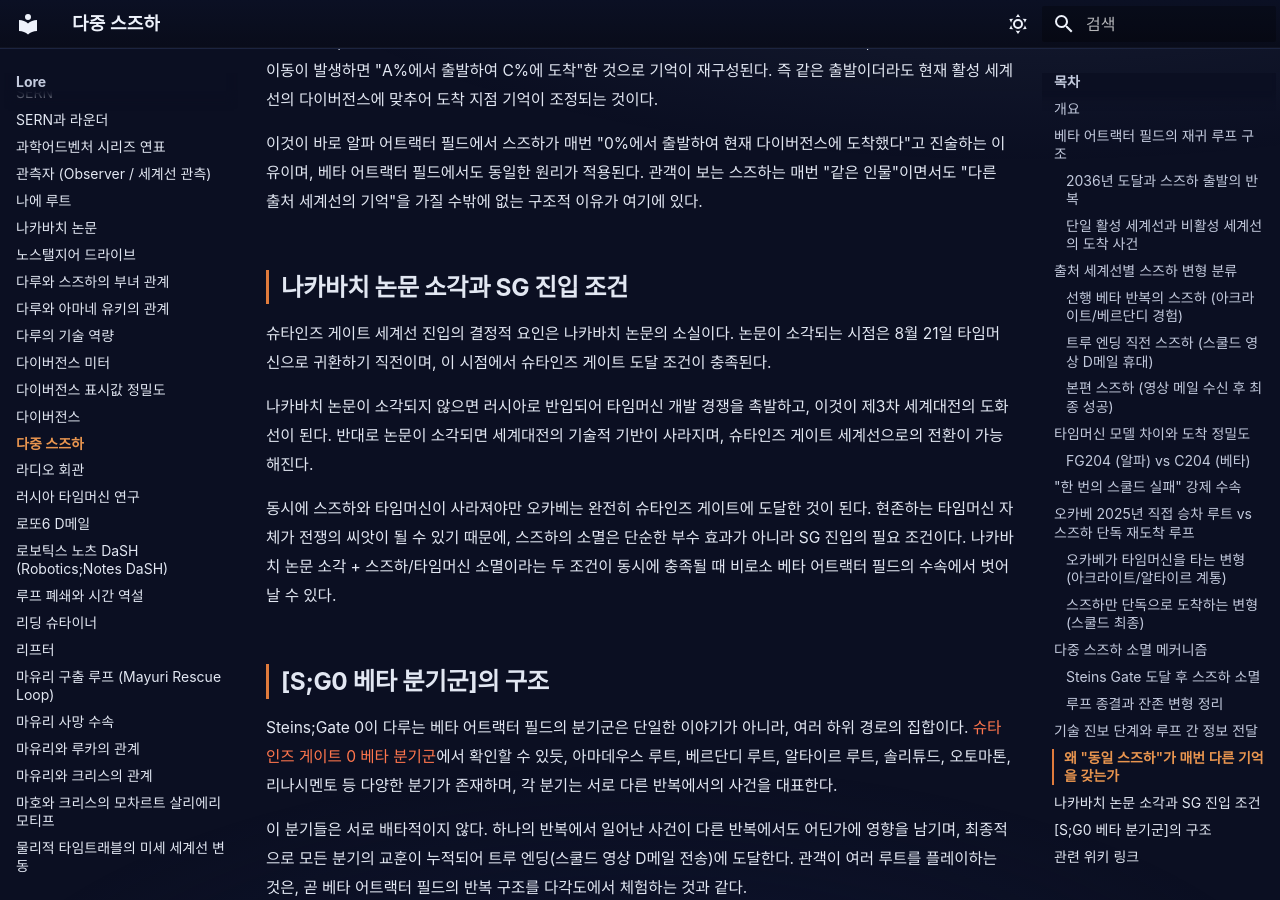
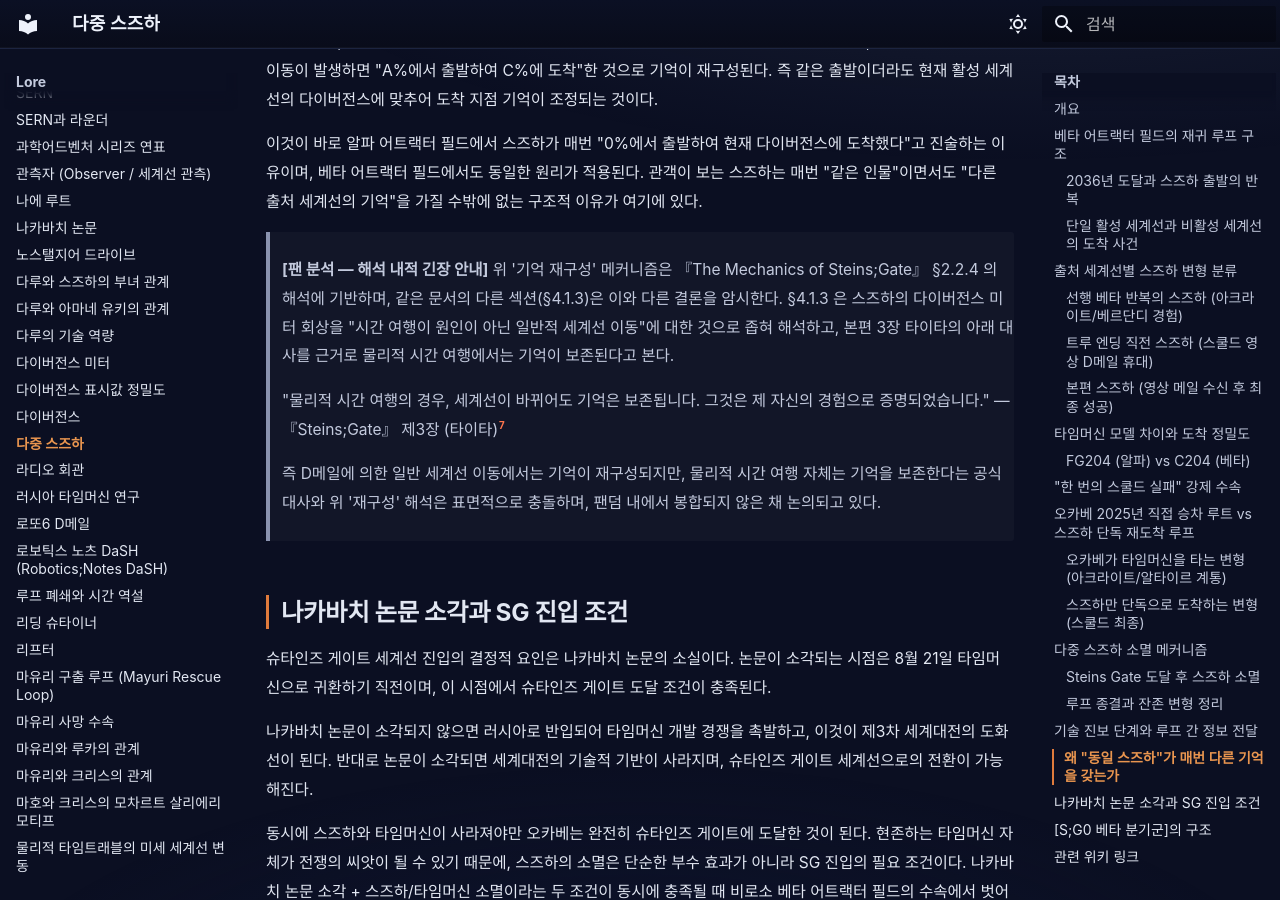
Before and after one commit to sgwiki/sgwiki.github.io, an MkDocs documentation site: the page built from wiki/lore/다중-스즈하.md, in a window 1280 px wide and 900 px high, scrolled down 7088 px. Built offline with MkDocs 1.6.1 and Material for MkDocs 9.7.7, drawn with Linux system fonts in a browser that asks for light colours; some web fonts are replaced; some of the changed text lies outside the part shown.

Commit message:
feat(wiki): 다중-스즈하 — P10 edb4cd90 패치 적용

```diff
--- a/wiki/lore/다중-스즈하.md
+++ b/wiki/lore/다중-스즈하.md
@@ -149,6 +149,12 @@ Steins;Gate 0의 여러 루트에서는 오카베 자신이 타임머신에 승
 
 이것이 바로 알파 어트랙터 필드에서 스즈하가 매번 "0%에서 출발하여 현재 다이버전스에 도착했다"고 진술하는 이유이며, 베타 어트랙터 필드에서도 동일한 원리가 적용된다. 관객이 보는 스즈하는 매번 "같은 인물"이면서도 "다른 출처 세계선의 기억"을 가질 수밖에 없는 구조적 이유가 여기에 있다.
 
+> **[팬 분석 — 해석 내적 긴장 안내]** 위 '기억 재구성' 메커니즘은 『The Mechanics of Steins;Gate』 §2.2.4 의 해석에 기반하며, 같은 문서의 다른 섹션(§4.1.3)은 이와 다른 결론을 암시한다. §4.1.3 은 스즈하의 다이버전스 미터 회상을 "시간 여행이 원인이 아닌 일반적 세계선 이동"에 대한 것으로 좁혀 해석하고, 본편 3장 타이타의 아래 대사를 근거로 물리적 시간 여행에서는 기억이 보존된다고 본다.
+>
+> "물리적 시간 여행의 경우, 세계선이 바뀌어도 기억은 보존됩니다. 그것은 제 자신의 경험으로 증명되었습니다." — 『Steins;Gate』 제3장 (타이타)[^7]
+>
+> 즉 D메일에 의한 일반 세계선 이동에서는 기억이 재구성되지만, 물리적 시간 여행 자체는 기억을 보존한다는 공식 대사와 위 '재구성' 해석은 표면적으로 충돌하며, 팬덤 내에서 봉합되지 않은 채 논의되고 있다.
+
 ## 나카바치 논문 소각과 SG 진입 조건
 
 슈타인즈 게이트 세계선 진입의 결정적 요인은 나카바치 논문의 소실이다. 논문이 소각되는 시점은 8월 21일 타임머신으로 귀환하기 직전이며, 이 시점에서 슈타인즈 게이트 도달 조건이 충족된다.
@@ -186,3 +192,4 @@ Steins;Gate 0이 다루는 베타 어트랙터 필드의 분기군은 단일한
 [^4]: [The Mechanics of Steins;Gate v1.0.3](../근거자료/비공식/mechanics-of-steins-gate/ch2.md) — §2.2.4 Physical Time Travel, "0% 다이버전스에서 유래한 동일 스즈하"
 [^5]: 『Steins;Gate Elite』 「경계면상의 슈타인즈 게이트」 — 본편 11장, 한국어 정본 (스즈하 소멸 장면 및 2025년 오카베 무비 메일: "형식은 'C204형'. C는 'Cristina'의 이니셜이다", "너 스스로 크리스를 죽였어")
 [^6]: [Steins;Gate EP23 — Upon the Interface of the Steins Gate](https://steins-gate.fandom.com/wiki/S;G_(anime)_-_Ep.23) — 애니메이션 시나리오 (동일 인과 전개)
+[^7]: 『The Mechanics of Steins;Gate』 v1.0.3 §4.1.3 "스즈하의 원래 세계선" — 본편 3장 타이타 대사(물리적 시간 여행 시 기억 보존) 인용. §2.2.4 의 '기억 재구성' 해석과의 긴장을 다룬다.
```
